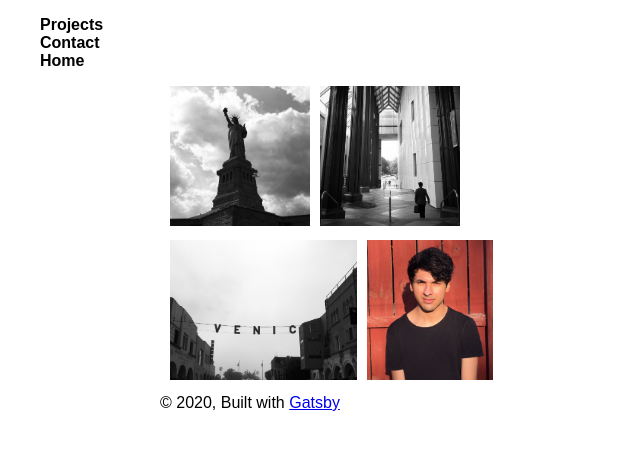
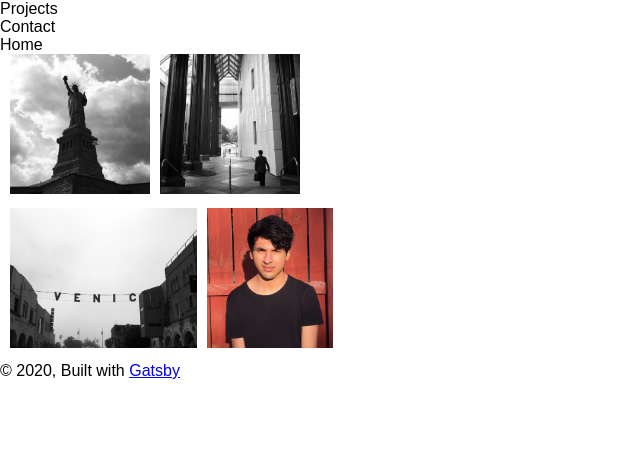
Before and after one commit to JozyL27/gatsby-portfolio, a Gatsby site: page / in a window 1280 px wide. Shown: the whole page, without its empty margins (0-640 px from the left). Built offline with nearby package versions, Linux system fonts and the light colour scheme; Gatsby itself is replaced by a stand-in of ours.

Commit message:
removed additional styling

```diff
--- a/src/Styles/global.css
+++ b/src/Styles/global.css
@@ -10,6 +10,18 @@ body {
     box-sizing: border-box;
     -webkit-font-smoothing: antialiased;
     -moz-osx-font-smoothing: grayscale;
+}
+
+li {
+    list-style: none;
+    padding: 0;
+    margin: 0;
+    text-decoration: none;
+}
+
+ul {
+    margin: 0;
+    padding: 0;
 }
 
 
@@ -34,11 +46,3 @@ body {
 .collageImgs:hover {
     box-shadow: 0 12px 16px 0 rgba(0,0,0,0.24), 0 17px 50px 0 rgba(0,0,0,0.19);
 }
-
-li {
-    list-style: none;
-    padding: 0;
-    margin: 0;
-    font-weight: bold;
-    text-decoration: none;
-}
--- a/src/components/layout.js
+++ b/src/components/layout.js
@@ -24,13 +24,7 @@ const Layout = ({ children }) => {
   return (
     <>
       <Header siteTitle={data.site.siteMetadata.title} />
-      <div
-        style={{
-          margin: `0 auto`,
-          maxWidth: 960,
-          padding: `0 1.0875rem 1.45rem`,
-        }}
-      >
+      <div>
         <main>{children}</main>
         <footer>
           © {new Date().getFullYear()}, Built with
```
